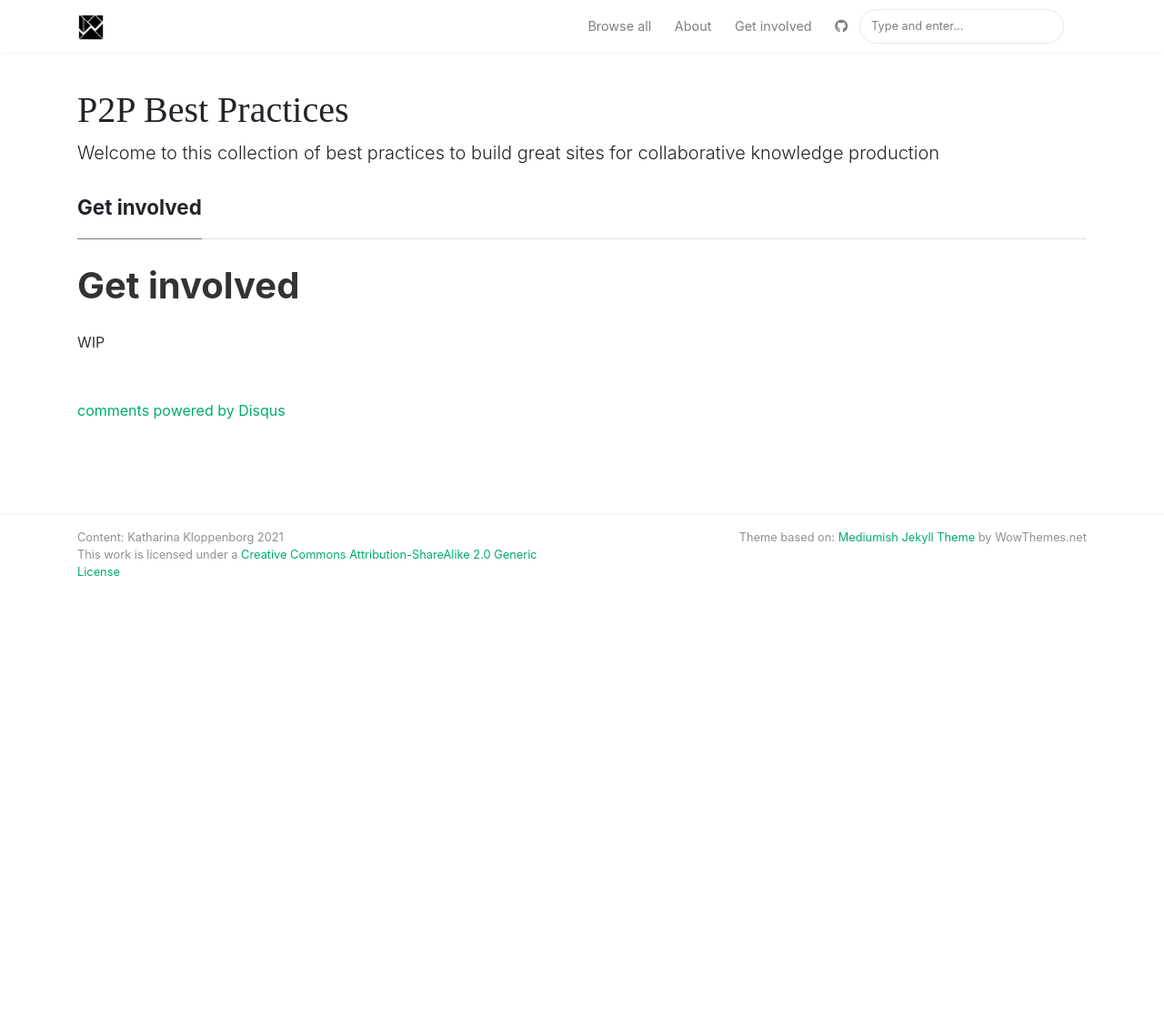
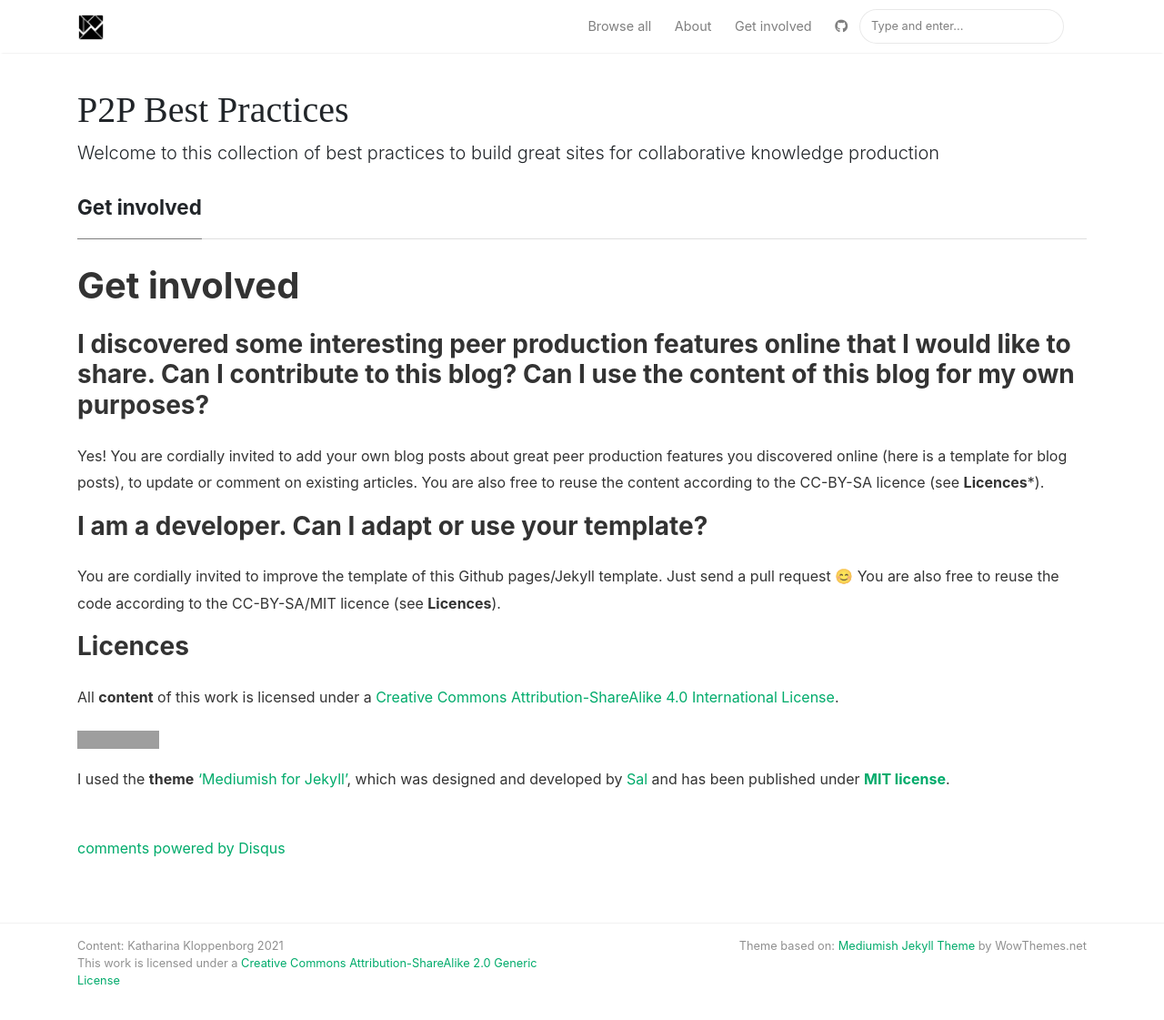
Before and after one commit to PeerProducedResearch/best-practices, a Jekyll site: the page built from _pages/get-involved.md, in a window 1280 px wide and 1161 px high. Shown: the top 1121 px of the window at 91% size. Built offline with Jekyll 4.4.1, drawn with Linux system fonts in a browser that asks for light colours; nearby versions of some CDN libraries; some web fonts are replaced; comment, search, counter and statistics services are not loaded; grey boxes are pictures that could not be loaded.

Commit message:
Update get-involved.md

```diff
--- a/_pages/get-involved.md
+++ b/_pages/get-involved.md
@@ -5,5 +5,19 @@ permalink: /get-involved
 comments: true
 ---
 # Get involved
+### I discovered some interesting peer production features online that I would like to share. Can I contribute to this blog? Can I use the content of this blog for my own purposes?
+Yes! You are cordially invited to add your own blog posts about great peer production features you discovered online (here is a template for blog posts), to update or comment on existing articles. You are also free to reuse the content according to the CC-BY-SA licence (see **Licences***).
 
-WIP
+### I am a developer. Can I adapt or use your template?
+You are cordially invited to improve the template of this Github pages/Jekyll template. Just send a pull request 😊 You are also free to reuse the code according to the CC-BY-SA/MIT licence (see **Licences**).
+
+### Licences
+All **content** of this work is licensed under a
+[Creative Commons Attribution-ShareAlike 4.0 International License][cc-by-sa].
+
+[![CC BY-SA 4.0][cc-by-sa-image]][cc-by-sa]
+
+[cc-by-sa]: http://creativecommons.org/licenses/by-sa/4.0/
+[cc-by-sa-image]: https://licensebuttons.net/l/by-sa/4.0/88x31.png
+
+I used the **theme** ['Mediumish for Jekyll'](https://github.com/wowthemesnet/mediumish-theme-jekyll), which was designed and developed by [Sal](https://www.wowthemes.net) and has been published under [**MIT license**](https://github.com/wowthemesnet/mediumish-theme-jekyll/blob/master/LICENSE.txt).
```
